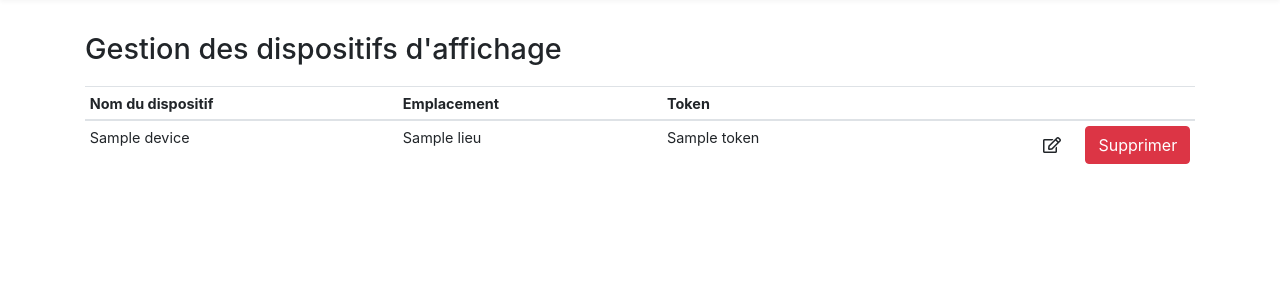
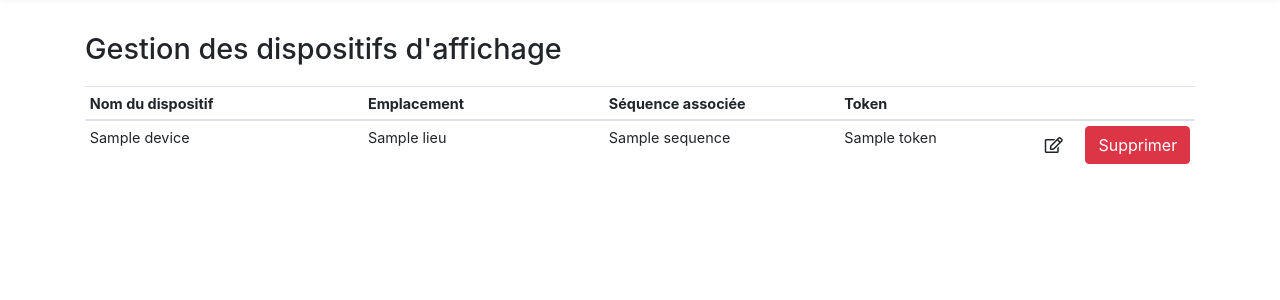
Before and after one commit to portarolucas/mediascreen, a PHP site: template Backoffice/app/Views/Pages/Devices.twig in a window 1280 px wide. Shown: the part 58-358 px from the top of the page. Run offline with PHP 8.4, Linux system fonts and the light colour scheme; the template is opened without the code that fills it: most values are stand-ins (such as "Sample title", 1, 10 or a date in 2020); style sheets or scripts are compiled from the project's sources; some libraries are stand-ins or nearby versions.

Commit message:
Séquence associée à un dispositif

```diff
--- a/Backoffice/app/Views/Pages/Devices.twig
+++ b/Backoffice/app/Views/Pages/Devices.twig
@@ -26,7 +26,8 @@
         <tr>
             <th style="width: 30%;">Nom du dispositif</th>
             <th style="width: 25%;">Emplacement</th>
-            <th style="width: 35%;">Token</th>
+            <th style="width: 25%;">Séquence associée</th>
+            <th style="width: 25%;">Token</th>
             <th style="width: 5%;"></th>
             <th style="width: 5%;"></th>
         </tr>
@@ -37,6 +38,7 @@
             <tr>
             <td class="panel_nom"><span class="editable">{{ device.nom }}</span></td>
             <td class="panel_emplacement"><span class="editable">{{ device.lieu }}</span></td>
+            <td class="panel_token">{{ device.sequence.nom }}</td>
             <td class="panel_token">{{ device.token }}</td>
             <td class="panel_update">
                 <button type="button" class="btn btn-default" data-toggle="modal" data-target="#editDevice_{{ device.id }}">
```
